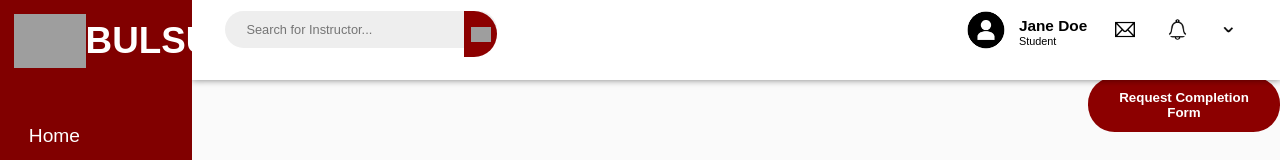
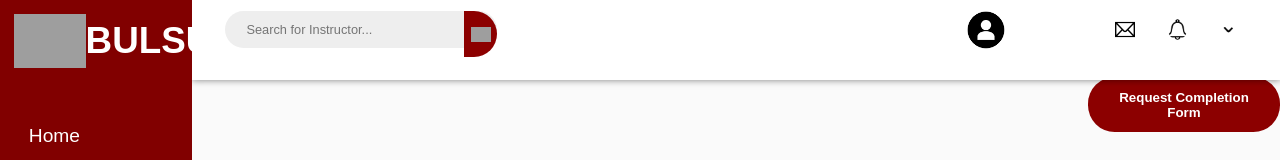
Before and after one commit to ianDJ0/Web-Based-Grade-Completion-System, a React (Create React App) app in the folder frontend/: page /requests in a window 1280 px wide. Shown: the top 160 px of the page. Built offline with nearby package versions, Linux system fonts and the light colour scheme; grey boxes are pictures that could not be loaded; the HTML template or start-up script is replaced by a standard one.

Commit message:
attaching usecontext

```diff
--- a/frontend/src/Components/LogReg/Login/Login.js
+++ b/frontend/src/Components/LogReg/Login/Login.js
@@ -1,12 +1,10 @@
-import React, { useEffect, useRef, useState } from "react";
-
+import React, { useEffect, useRef, useState, useContext } from "react";
 import axios from "axios";
-
 import Logo from "../../UI/LogReg_UI/Logo";
 import LogRegBody from "../../UI/LogReg_UI/LogRegBody";
 import LogRegButton from "../../UI/LogReg_UI/LogRegButton";
 import LogRegForm from "../../UI/LogReg_UI/LogRegForm";
-
+import { AuthenticationContext } from "../../Shared/context/auth-context";
 import "../../Shared/Shared.css";
 import "./Login.css";
 import { useNavigate } from "react-router-dom";
@@ -17,6 +15,7 @@ const Login = () => {
   const [errMsg, setErrMsg] = useState("");
   const [isValid, setIsValid] = useState(false);
   const emailRef = useRef();
+  const auth = useContext(AuthenticationContext);
   const navigate = useNavigate();
 
   useEffect(() => {
@@ -35,7 +34,7 @@ const Login = () => {
       setPWD("");
       navigate("/homepage");
     }
-  }, [isValid, navigate]);
+  }, [isValid, navigate, auth]);
 
   const loginHandler = (event) => {
     event.preventDefault();
@@ -46,7 +45,14 @@ const Login = () => {
         loginPassword: pwd,
       })
       .then(function (response) {
-        alert(response.data.token)
+        auth.isLoggedIn= true;
+        auth.userId = response.data.user.id;
+        auth.userEmail = response.data.user.email;
+        auth.userFullName = response.data.user.fullName;
+        auth.userContactNumber = response.data.user.contactNumber;
+        auth.userSignature = response.data.user.image;
+        auth.userType = response.data.user.userType;
+
         setIsValid(true);
       })
       .catch(function (error) {
--- a/frontend/src/Components/Shared/context/auth-context.js
+++ b/frontend/src/Components/Shared/context/auth-context.js
@@ -2,6 +2,12 @@ import { createContext } from "react";
 
 export const AuthenticationContext = createContext({
     isLoggedIn:false,
+    userId:"",
+    userEmail:"",
+    userFullName:"",
+    userContactNumber:"",
+    userSignature:"",
+    userType:"",
     login: ()=>{},
     logout: ()=>{}
 });
--- a/frontend/src/Components/UI/Home_UI/TopNav.js
+++ b/frontend/src/Components/UI/Home_UI/TopNav.js
@@ -1,11 +1,12 @@
-import React, { useState } from "react";
+import React, { useState, useContext } from "react";
 
 import "../../Shared/Shared.css";
 import "./TopNav.css";
+import { AuthenticationContext } from "../../Shared/context/auth-context";
 
 const TopNav = (props) => {
-  const [query, setQuery] = useState("");
-
+const [query, setQuery] = useState("");
+const auth = useContext(AuthenticationContext);
   return (
     <div className="top-navigation">
       <input
@@ -24,9 +25,9 @@ const TopNav = (props) => {
       />
       <div className="name-type">
         <span>
-          <p id="user-name">Jane Doe</p>{" "}
+          <p id="user-name">{auth.userFullName}</p>{" "}
           {/** will prolly use useNavigate/useLocation to set values here, or dependes on how the backend works */}
-          <p id="user-type">Student</p>
+          <p id="user-type">{auth.userType}</p>
         </span>
       </div>
       <img
```
